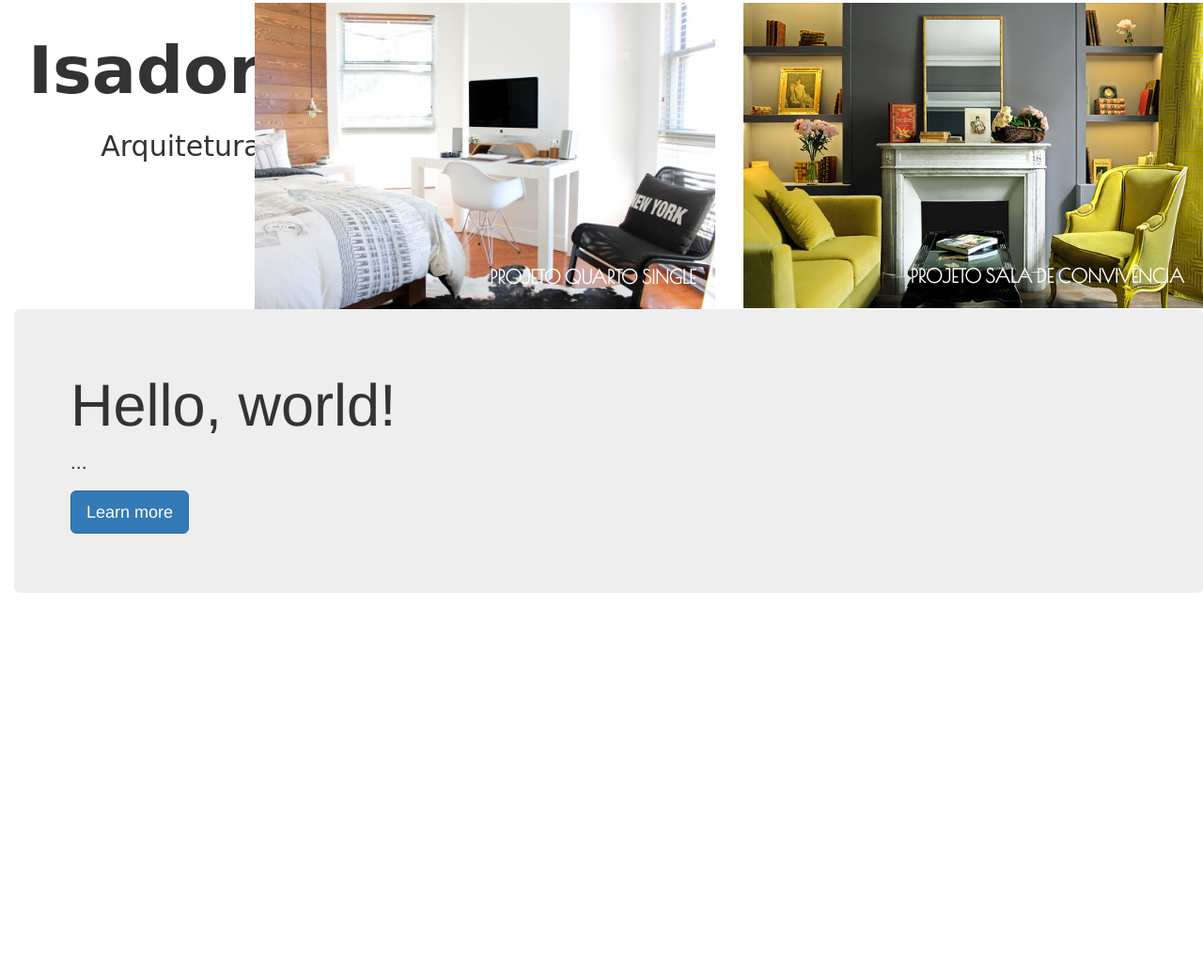
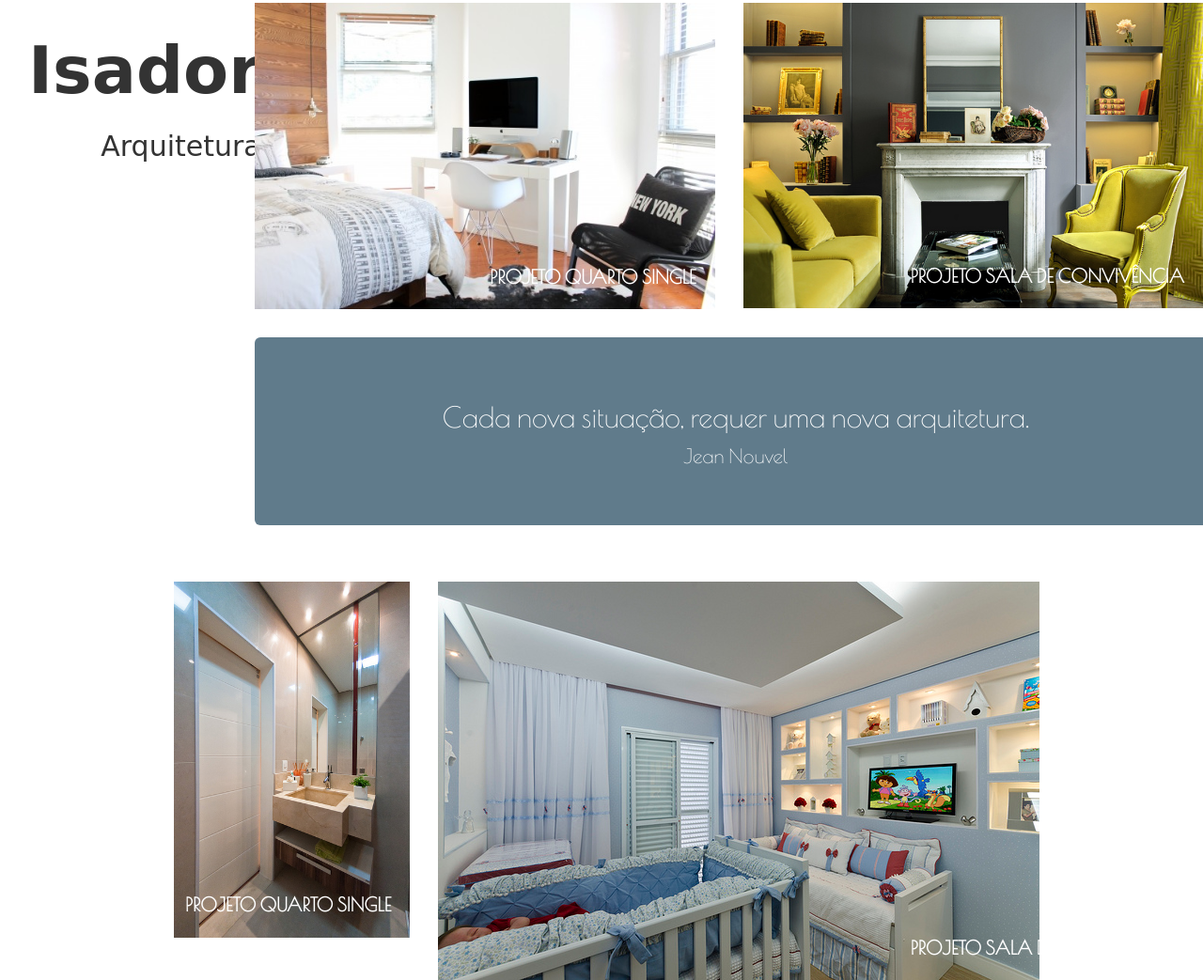
Before and after one commit to usergnavarro/project-architect, a plain HTML site: page index.html in a window 1280 px wide. Shown: the part 483-1526 px from the top of the page at 94% size. Before the commit the page ends 1144 px from the top, so only its background shows below. Drawn offline with nearby package versions, Linux system fonts and the light colour scheme; a web font is replaced by a local one.

Commit message:
insert section with 2 images

```diff
--- a/css/styles.css
+++ b/css/styles.css
@@ -83,6 +83,24 @@ span.title {
 
 /*Article*/
 
-.jumbo-position {
+.text-position {
+    margin-top: 30px;
+    margin-bottom: 30px;
+    background-color: #607B8B;
+    float: right;
+    height: 200px;
+    max-width: 100%;
+}
 
+.text-align {
+    text-align: center;
+    font-size: 20px;
+    font-weight: bold;
+    font-family: 'Poiret One', cursive;
+    color: #FFF;
 }
+
+.jumbotron {
+    width: 1024px;
+    max-height: 100%;
+}
--- a/index.html
+++ b/index.html
@@ -58,18 +58,30 @@
 </section>
 <article>
     <div class="container-fluid">
-        <div class="row jumbo-position">
+        <div class="row text-position jumbotron">
             <div class="col-md-12">
-              <div class="jumbotron">
-                <h1>Hello, world!</h1>
-                <p>...</p>
-                <p><a class="btn btn-primary btn-lg" href="#" role="button">Learn more</a></p>
+              <div class="text-align">
+                <h2>Cada nova situação, requer uma nova arquitetura.</h2>
+                <p>Jean Nouvel</p>
               </div>
             </div>
         </div>
-     </div>
+    </div>
 </article>
-
+<section>
+  <div class="container-fluid">
+        <div class="row images-position">
+            <div class="col-md-3">
+              <a href="#"><img src="img/4.jpg" ></a>
+              <span class="title">Projeto quarto single</span>
+            </div>
+            <div class="col-md-9">
+              <a href=""><img src="img/5.jpg"></a>
+              <span class="title">Projeto sala de convivência</span>
+            </div>
+        </div>
+    </div>
+</section>
 
 <body>
 
```
Also changed, not shown: img/4.jpg (added), img/5.jpg (added), 1 other file.
